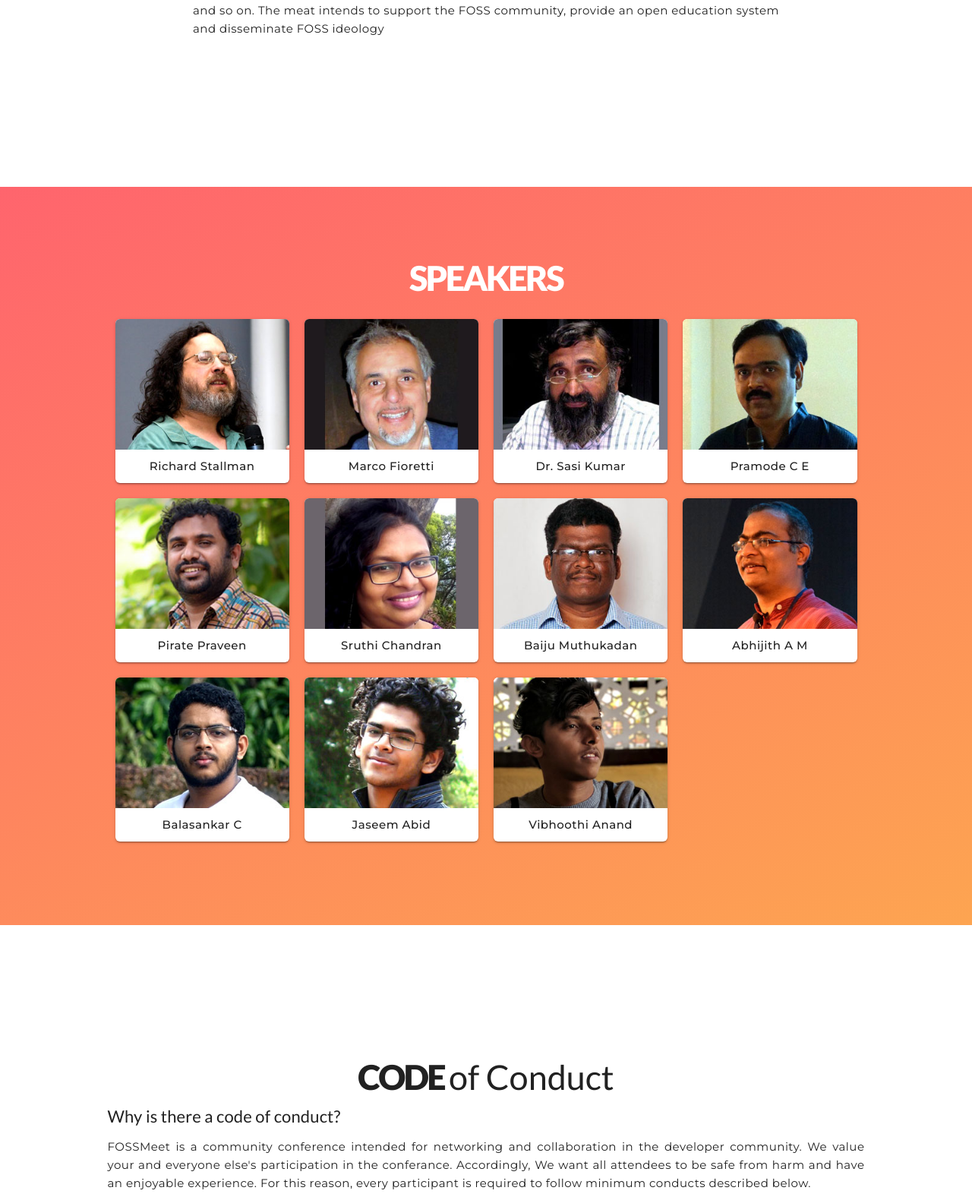
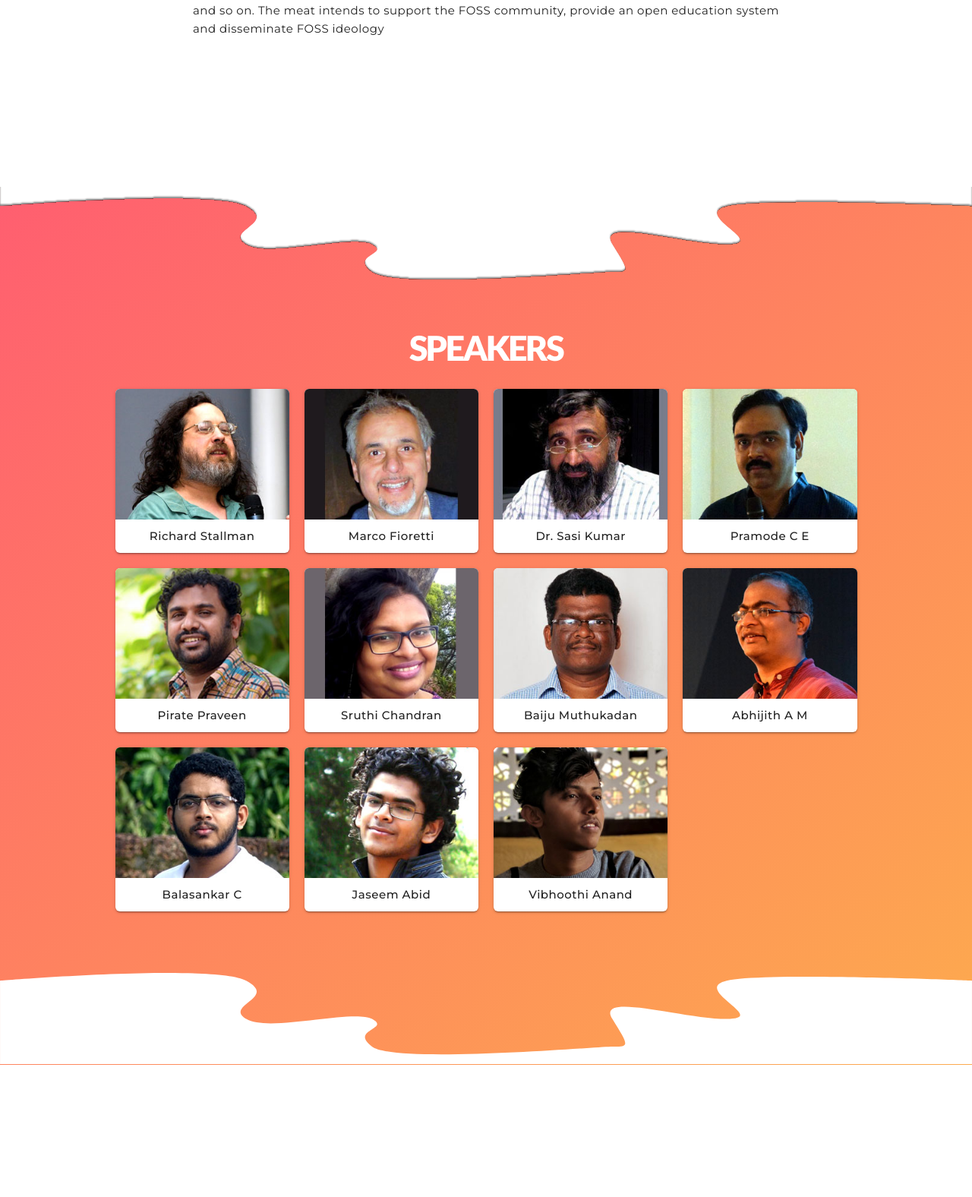
Before and after one commit to farisshajahan/fossmeet2019, a PHP site: page /index.html in a window 1280 px wide. Shown: the part 1474-3050 px from the top of the page at 76% size. Run offline with PHP 8.4, Linux system fonts and the light colour scheme.

Commit message:
Speakers section new background

```diff
--- a/css/style.css
+++ b/css/style.css
@@ -131,7 +131,7 @@
 
 
 	}
-	.logo-section .design-elements {
+	section .design-elements {
 		position: absolute;
 		height: 100%;
 		width: 100%;
@@ -141,6 +141,7 @@
 		z-index: 0;
 		overflow: hidden;
 	}
+
 	.logo-section .design-elements .bg {
 		height: 100%;
 		width: auto;
@@ -472,27 +473,32 @@
 		}
 		/* Speakers section */
 		.speakers-section {
-			/*background-image: radial-gradient(#455A64, rgb(36, 36, 36));*/
 			overflow: hidden;
 			height: auto;
 			border-radius: 0 0 0 0;
-			padding-bottom: 100px;
-			padding-top: 100px;
 			position: relative;
 			margin: auto;
+			background-image: linear-gradient(to top left, #FDAB4E, #FF5E70);
+			padding-top: 15vw;
+			padding-bottom: 15vw;
 		}
-		.speakers-section .bg {
+		.speakers-section .design-elements .top {
+			height: auto;
+			width: 100%;
 			position: absolute;
+			top: 0;
 			left: -100%;
 			right: -100%;
 			margin: auto;
-			top: -100%;
-			bottom: -100%;
-			z-index: -1;
-			height: 100%;
-			width: 150%;
-			background-image: linear-gradient(to top left, #FDAB4E, #FF5E70);
-
+		}
+		.speakers-section .design-elements .bottom {
+			height: auto;
+			width: 100%;
+			position: absolute;
+			bottom: 0;
+			left: -100%;
+			right: -100%;
+			margin: auto;
 		}
 		.speakers-section .central-elements-wrapper {
 
--- a/index.html
+++ b/index.html
@@ -263,7 +263,30 @@
 			<!-- SPEAKERS SECTION -->
 
 			<section class="speakers-section over-design-overlay" id="3">
-				<div class="bg"></div>
+				<div class="design-elements">
+					<svg class="top" width="2720" height="259" viewBox="0 0 2720 259" fill="none" xmlns="http://www.w3.org/2000/svg">
+						<g filter="url(#dg-sp-top-filter0_i)">
+						<path fill-rule="evenodd" clip-rule="evenodd" d="M2720 0H0V53.4357C0 53.4357 598.517 4.96199 689.007 53.4357C737.63 79.4819 715.583 97.2347 694.67 114.075C676.662 128.575 659.494 142.398 689.007 160.257C723.095 180.884 806.042 171.263 884.044 162.214C952.006 154.331 1016.21 146.883 1041.08 160.257C1065.42 173.351 1054.22 180.476 1040.9 188.944C1025 199.053 1006.1 211.077 1041.08 237.456C1092.86 276.504 1466.49 252.642 1634.91 241.885C1675.56 239.289 1704.25 237.456 1713.58 237.456C1733.27 237.456 1744.87 237.456 1748.4 232.118C1753.46 224.451 1741.86 205.77 1713.58 160.257C1682.36 110.019 1775.33 125.167 1877.87 141.875C1932.9 150.842 1990.68 160.257 2033.51 160.257C2093.93 160.257 2070.21 140.213 2042.71 116.976C2014.4 93.0465 1982.08 65.7319 2033.51 53.4357C2134.88 29.1988 2720 53.4357 2720 53.4357V0Z" fill="white"/>
+						</g>
+						<defs>
+						<filter id="dg-sp-top-filter0_i" x="0" y="-4" width="2720" height="263" filterUnits="userSpaceOnUse" color-interpolation-filters="sRGB">
+						<feFlood flood-opacity="0" result="BackgroundImageFix"/>
+						<feBlend mode="normal" in="SourceGraphic" in2="BackgroundImageFix" result="shape"/>
+						<feColorMatrix in="SourceAlpha" type="matrix" values="0 0 0 0 0 0 0 0 0 0 0 0 0 0 0 0 0 0 127 0" result="hardAlpha"/>
+						<feOffset dy="-4"/>
+						<feGaussianBlur stdDeviation="2"/>
+						<feComposite in2="hardAlpha" operator="arithmetic" k2="-1" k3="1"/>
+						<feColorMatrix type="matrix" values="0 0 0 0 0 0 0 0 0 0 0 0 0 0 0 0 0 0 0.5 0"/>
+						<feBlend mode="normal" in2="shape" result="effect1_innerShadow"/>
+						</filter>
+						</defs>
+					</svg>
+					<svg class="bottom" width="2711" height="255" viewBox="0 0 2711 255" fill="none" xmlns="http://www.w3.org/2000/svg">
+						<path fill-rule="evenodd" clip-rule="evenodd" d="M2711 254.108V21.5439C2711 21.5439 2127.82 -2.69298 2026.78 21.5439C1975.52 33.8401 2007.74 61.1546 2035.96 85.0838C2063.36 108.321 2087 128.365 2026.78 128.365C1984.1 128.365 1926.5 118.95 1871.66 109.984C1769.46 93.2756 1676.8 78.1272 1707.91 128.365C1736.11 173.906 1747.68 192.582 1742.6 200.24C1739.08 205.564 1727.51 205.564 1707.91 205.564C1698.61 205.564 1670.01 207.397 1629.5 209.993C1461.64 220.75 1089.25 244.613 1037.64 205.564C1002.77 179.185 1021.61 167.162 1037.46 157.052C1050.73 148.584 1061.9 141.459 1037.64 128.365C1012.85 114.991 948.856 122.439 881.119 130.323C803.375 139.371 720.703 148.993 686.727 128.365C657.312 110.507 674.423 96.6831 692.371 82.1829C713.216 65.3429 735.19 47.5901 686.727 21.5439C596.536 -26.9298 0 21.5439 0 21.5439V254.108H2711Z" fill="white"/>
+					</svg>
+
+				</div>
+				<div class="foreground">
 					<div class="central-elements-wrapper">
 						<h3 class="section-content-title text-color-light font-type-title"><b class="bold">SPEAKERS</b></h3>
 						<!-- Material design grid is used for responsive tiles of speakers -->
@@ -478,6 +501,7 @@
 								</a>
 							</div>
 
+						</div>
 					</div>
 				</div>
 			</section>
```
Lines whose indentation alone changed are shown as unchanged.
